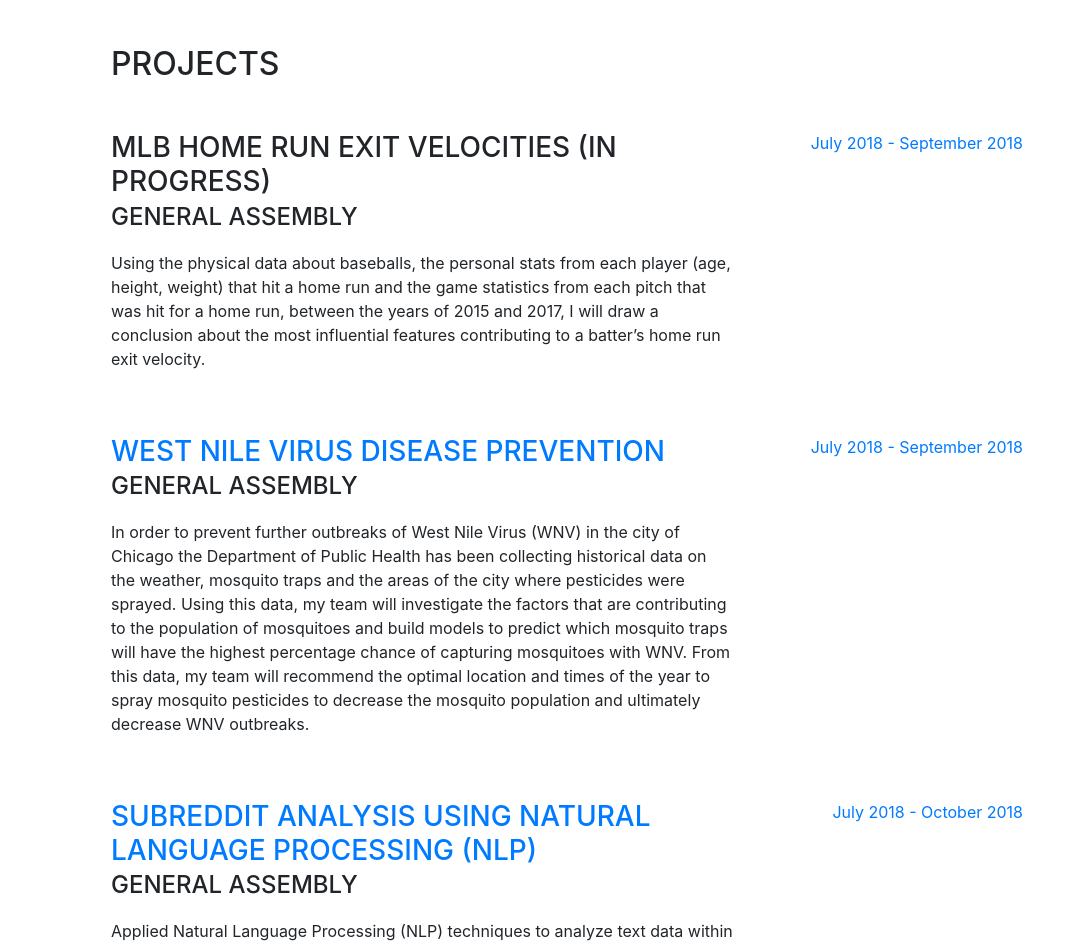
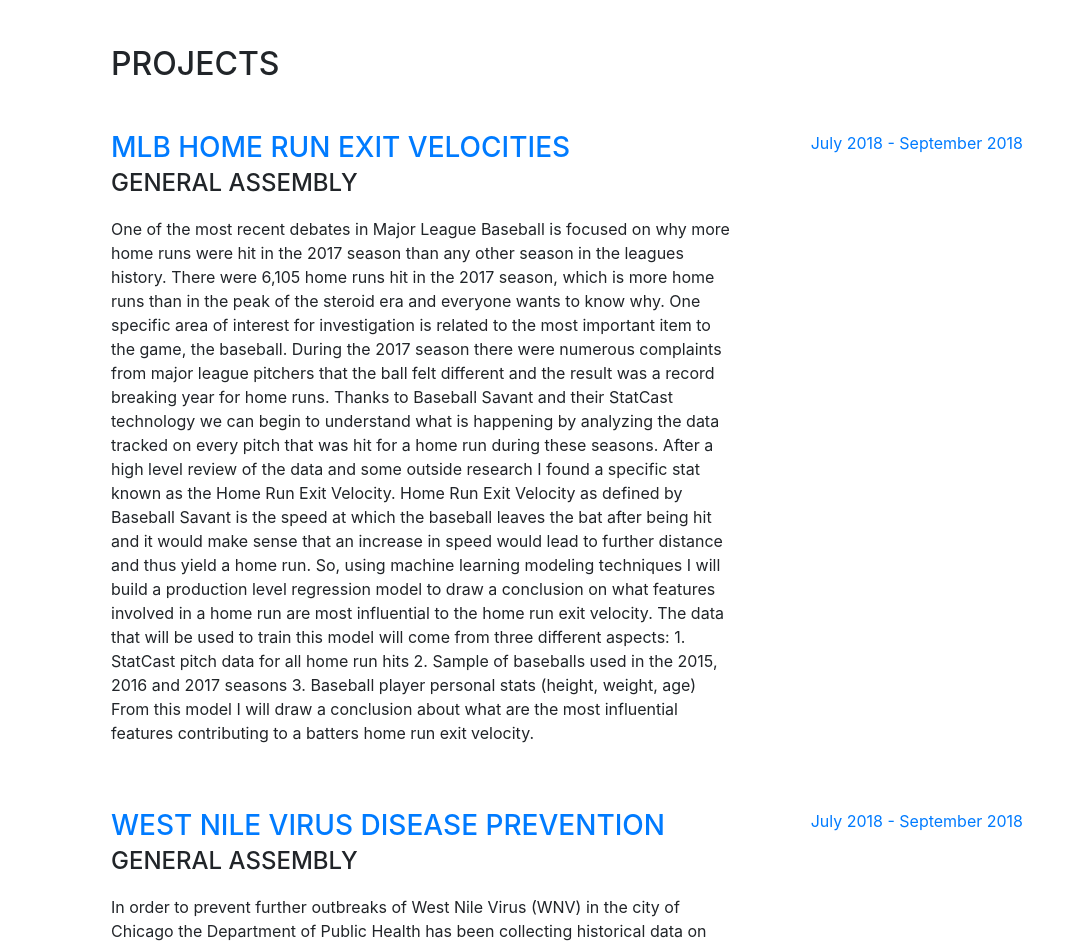
Before and after one commit to datanelson518/datanelson518.github.io, a website with bundled scripts: page index.html in a window 1280 px wide. Shown: the part 804-1749 px from the top of the page, without its empty margins (209-1280 px from the left). Built offline with nearby package versions, Linux system fonts and the light colour scheme; a web font is replaced by a local one.

Commit message:
updating capstone

```diff
--- a/index.html
+++ b/index.html
@@ -95,9 +95,18 @@
 
           <div class="resume-item d-flex flex-column flex-md-row mb-5">
             <div class="resume-content mr-auto">
-              <h3 class="mb-0">MLB Home Run Exit Velocities (In Progress)</h3>
+              <h3 class="mb-0"><a href="https://github.com/datanelson518/MLB_Home_Run_Exit_Velocity" target="_blank">MLB Home Run Exit Velocities</a></h3>
               <div class="subheading mb-3">General Assembly</div>
-              <p>Using the physical data about baseballs, the personal stats from each player (age, height, weight) that hit a home run and the game statistics from each pitch that was hit for a home run, between the years of 2015 and 2017, I will draw a conclusion about the most influential features contributing to a batter’s home run exit velocity.</p>
+              <p>One of the most recent debates in Major League Baseball is focused on why more home runs were hit in the 2017 season than any other season in the leagues history. There were 6,105 home runs hit in the 2017 season, which is more home runs than in the peak of the steroid era and everyone wants to know why. One specific area of interest for investigation is related to the most important item to the game, the baseball. During the 2017 season there were numerous complaints from major league pitchers that the ball felt different and the result was a record breaking year for home runs.
+
+              Thanks to Baseball Savant and their StatCast technology we can begin to understand what is happening by analyzing the data tracked on every pitch that was hit for a home run during these seasons. After a high level review of the data and some outside research I found a specific stat known as the Home Run Exit Velocity. Home Run Exit Velocity as defined by Baseball Savant is the speed at which the baseball leaves the bat after being hit and it would make sense that an increase in speed would lead to further distance and thus yield a home run.
+
+              So, using machine learning modeling techniques I will build a production level regression model to draw a conclusion on what features involved in a home run are most influential to the home run exit velocity. The data that will be used to train this model will come from three different aspects:
+              1. StatCast pitch data for all home run hits
+              2. Sample of baseballs used in the 2015, 2016 and 2017 seasons
+              3. Baseball player personal stats (height, weight, age)
+
+              From this model I will draw a conclusion about what are the most influential features contributing to a batters home run exit velocity.</p>
             </div>
             <div class="resume-date text-md-right">
               <span class="text-primary">July 2018 - September 2018</span>
```
